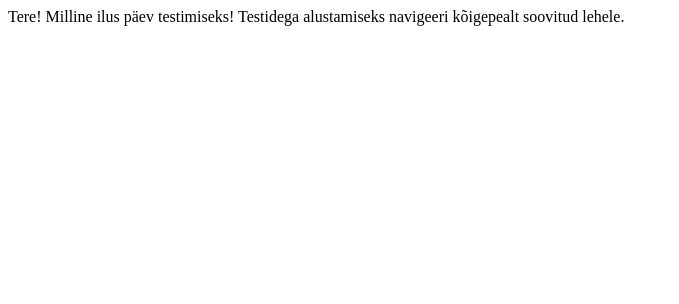
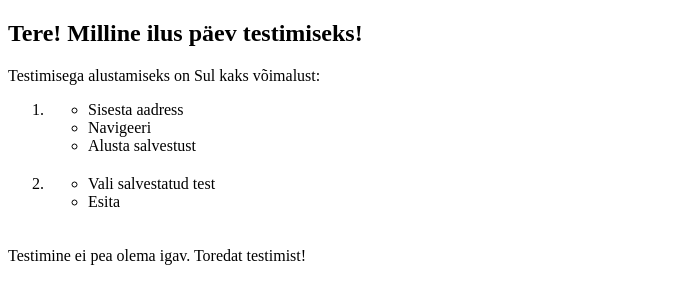
Before and after one commit to kardoj/ui-tests, an Electron app: page views/welcome.html in a window 1280 px wide. Shown: the whole page, without its empty margins (0-679 px from the left). Drawn offline with Linux system fonts and the light colour scheme.

Commit message:
Updates welcome page text

```diff
--- a/views/welcome.html
+++ b/views/welcome.html
@@ -3,8 +3,32 @@
 <head>
     <meta charset="UTF-8">
     <title>Tere tulemast</title>
+    <style>
+      ol > li {
+        padding-bottom: 20px;
+      }
+    </style>
 </head>
 <body>
-    Tere! Milline ilus päev testimiseks! Testidega alustamiseks navigeeri kõigepealt soovitud lehele.
+    <h2>Tere! Milline ilus päev testimiseks!</h2>
+    <p>
+      Testimisega alustamiseks on Sul kaks võimalust:
+      <ol>
+        <li>
+          <ul>
+            <li>Sisesta aadress</li>
+            <li>Navigeeri</li>
+            <li>Alusta salvestust</li>
+          </ul>
+        </li>
+        <li>
+          <ul>
+            <li>Vali salvestatud test</li>
+            <li>Esita</li>
+          </ul>
+        </li>
+      </ol>
+    </p>
+    <p>Testimine ei pea olema igav. Toredat testimist!</p>
 </body>
 </html>
```
